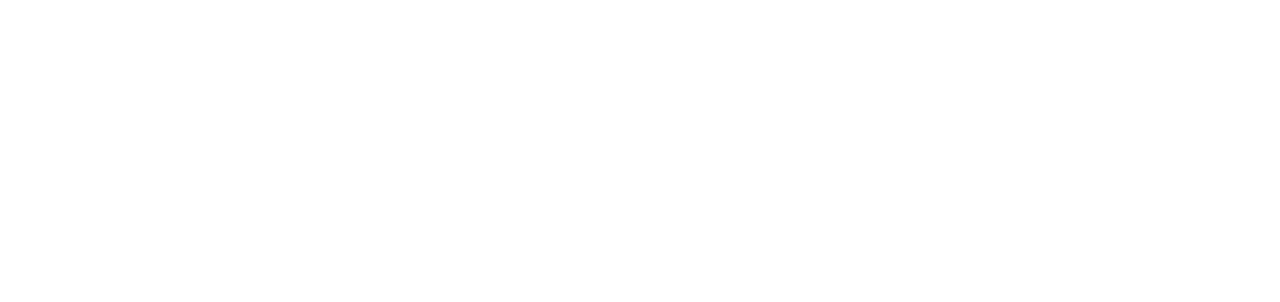
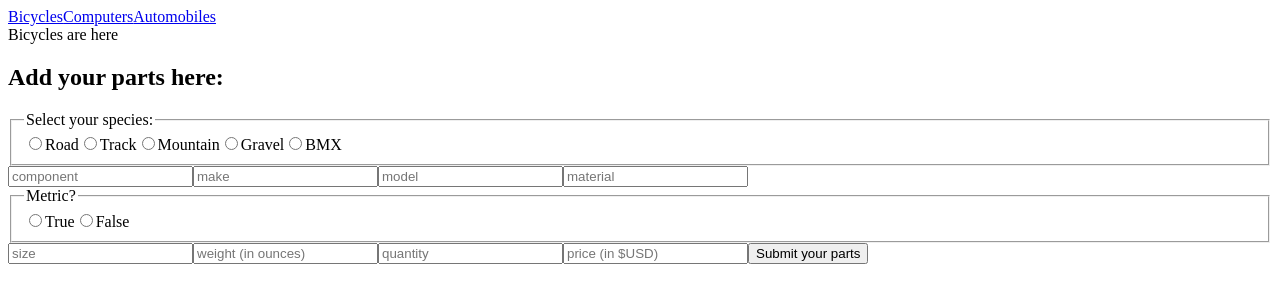
Before and after one commit to SamRobinson-2511/garage_door_frontend, a React (Create React App) app: page /bicycles in a window 1280 px wide. Shown: the top 302 px of the page. Built offline with nearby package versions, Linux system fonts and the light colour scheme.

Commit message:
bike parts form

```diff
--- a/src/App.js
+++ b/src/App.js
@@ -3,13 +3,23 @@
 
 // import './App.css';
 import FormData from './LoginForm'
+import MyGarage from './MyGarage';
+import Bicycles from './Bicycles';
+import BikePartsForm from './BikePartsForm';
 
 
 function App() {
   return (
-    <div className="App">
-      <header className="App-header">
-      </header>
+    <div>
+      <MyGarage />
+      <Switch>
+        <Route path="/bicycles">
+          <Bicycles />
+        </Route>
+      </Switch>
+
+
+      <BikePartsForm/>
     </div>
   );
 }
--- /dev/null
+++ b/src/Bicycles.css
@@ -0,0 +1 @@
+/* Bicyles CSS */
--- /dev/null
+++ b/src/Bicycles.js
@@ -0,0 +1,31 @@
+import React from "react";
+import "./Bicycles.css";
+import NewBikeForm from "./NewBikeForm";
+
+
+
+
+// here user should see all bikes. user should see new bike form. user should click on bike => see bike card with components/parts and maint log. maint log form on bike card.
+    //-starting with form
+
+
+
+function Bicycles () {
+
+
+
+
+
+
+
+
+
+
+    return (
+        <div>
+            Bicycles are here
+        </div>
+    )
+};
+
+export default Bicycles
--- /dev/null
+++ b/src/BikePartsForm.js
@@ -0,0 +1,92 @@
+import React, {useState} from "react";
+
+
+
+
+
+
+const bikePartsUrl = "xxx"
+
+function BikePartsForm () {
+
+    const [species, setSpecies] = useState("")
+    const [component, setComponent] = useState("")
+    const [make, setMake] = useState("")
+    const [model, setModel] = useState("")
+    const [material, setMaterial] = useState("")
+    const [metric, setMetric] = useState("") //make me a dropdown
+    const [size, setSize] = useState("")
+    const [weight, setWeight] = useState("")
+    const [quantity, setQuantity] = useState("")
+    const [price, setPrice] = useState("")
+
+
+
+
+
+//road, track, mountain, gravel
+
+//cost?
+
+    return (
+        <div>
+            <h2>Add your parts here:</h2>
+            <form  >
+
+                <fieldset id="fieldsetSpecies" value={species}>
+                    <legend>Select your species:</legend>
+                    <div id="radioButtonSpecies">
+
+                        <input onChange={(e) => setSpecies(e.target.value)} type="radio" name="species" id="road" value="road" />
+                        <label for="road">Road</label>
+
+                        <input onChange={(e) => setSpecies(e.target.value)} type="radio" name="species" id="track" value="tack" />
+                        <label for="track">Track</label>
+
+                        <input onChange={(e) => setSpecies(e.target.value)} type="radio" name="species" id="mountain" value="mountain" />
+                        <label for="mountain">Mountain</label>
+
+                        <input onChange={(e) => setSpecies(e.target.value)} type="radio" name="species" id="gravel" value="gravel" />
+                        <label for="gravel">Gravel</label>
+
+                        <input onChange={(e) => setSpecies(e.target.value)} type="radio" name="species" id="bmx" value="BMX" />
+                        <label for="bmx">BMX</label>
+                    </div>
+                </fieldset>
+
+                <input onChange={(e) => setComponent(e.target.value)} type="text" name="component" placeholder="component" value={component} required />
+
+                <input onChange={(e) => setMake(e.target.value)} type="text" name="make" placeholder="make" value={make} required />
+
+                <input onChange={(e) => setModel(e.target.value)} type="text" name="model" placeholder="model" value={model} required />
+
+                <input onChange={(e) => setMaterial(e.target.value)} type="text" name="material" placeholder="material" value={material} required />
+
+                <fieldset id="fieldsetMetric" value={metric} >
+                <legend>Metric?</legend>
+                <div id="radioButtonMetric">
+                    <input onChange={(e) => setMetric(e.target.value)} type="radio" name="metric" id="true" value="true"/>
+                    <label for="true">True</label>
+
+                    <input onChange={(e) => setMetric(e.target.value)} type="radio" name="metric" id="false" value="false"/>
+                    <label for="false">False</label>
+                </div>
+                </fieldset>
+
+
+                <input onChange={(e) => setSize(e.target.value)} type="number" step="0.01" name="size" placeholder="size" value={size} required />
+
+                <input onChange={(e) => setWeight(e.target.value)} type="number" step="0.01" name="weight" placeholder="weight (in ounces)" value={weight} required />
+
+                <input onChange={(e) => setQuantity(e.target.value)} type="number" step="1" name="quantity" placeholder="quantity" value={quantity} required />
+
+                <input onChange={(e) => setPrice(e.target.value)} type="number" step="0.01" name="price" placeholder="price (in $USD)" value={price} required />
+
+
+                <button type="submit">Submit your parts</button>
+            </form>
+        </div>
+    )
+};
+
+export default BikePartsForm;
--- /dev/null
+++ b/src/LoginForm.css
@@ -0,0 +1 @@
+/* LoginForm css */
--- a/src/LoginForm.js
+++ b/src/LoginForm.js
@@ -1,6 +1,7 @@
 import React, {useState} from 'react'
 import {useHistory} from 'react-router-dom'
 // import { Form } from '../styled/Form'
+import "./LoginForm.css";
 
 function LoginForm() {
     const [formData, setFormData] = useState({
--- /dev/null
+++ b/src/MyGarage.css
@@ -0,0 +1 @@
+/* MyGarage css */
--- /dev/null
+++ b/src/MyGarage.js
@@ -0,0 +1,31 @@
+import React from "react";
+import "./MyGarage.css";
+import {NavLink} from "react-router-dom";
+import Bicycles from "./Bicycles";
+
+
+// MyGarage essentially acting as a navigation bar. from here, select your hobby. lets populate with other hobbies (computers, autos), and set those {react-router}-routes to an under construction message/404 or whatever...
+
+
+
+function MyGarage () {
+
+
+
+
+
+
+
+
+
+
+    return (
+        <nav id="myGarageNav">
+            <NavLink className="myGarageNavText" exact to="/bicycles">Bicycles</NavLink>
+            <NavLink className="myGarageNavText" exact to="/computers">Computers</NavLink>
+            <NavLink className="myGarageNavText" exact to="/automobiles">Automobiles</NavLink>
+        </nav>
+    )
+};
+
+export default MyGarage
--- /dev/null
+++ b/src/NewBikeForm.css
@@ -0,0 +1 @@
+/* new bike form  */
--- /dev/null
+++ b/src/NewBikeForm.js
@@ -0,0 +1,28 @@
+import React from "react";
+import "./NewBikeForm.css";
+
+
+
+
+
+
+
+
+function NewBikeForm () {
+
+
+
+
+//if all form inputs are required, we can instruct user to enter "nil" for brakes, etc (shit that isnt on track or bmx bikes)
+// no bar tape
+
+
+
+    return (
+        <div>
+            new bike form
+        </div>
+    )
+};
+
+export default NewBikeForm
```
Also changed, not shown: src/Form.css (deleted).
